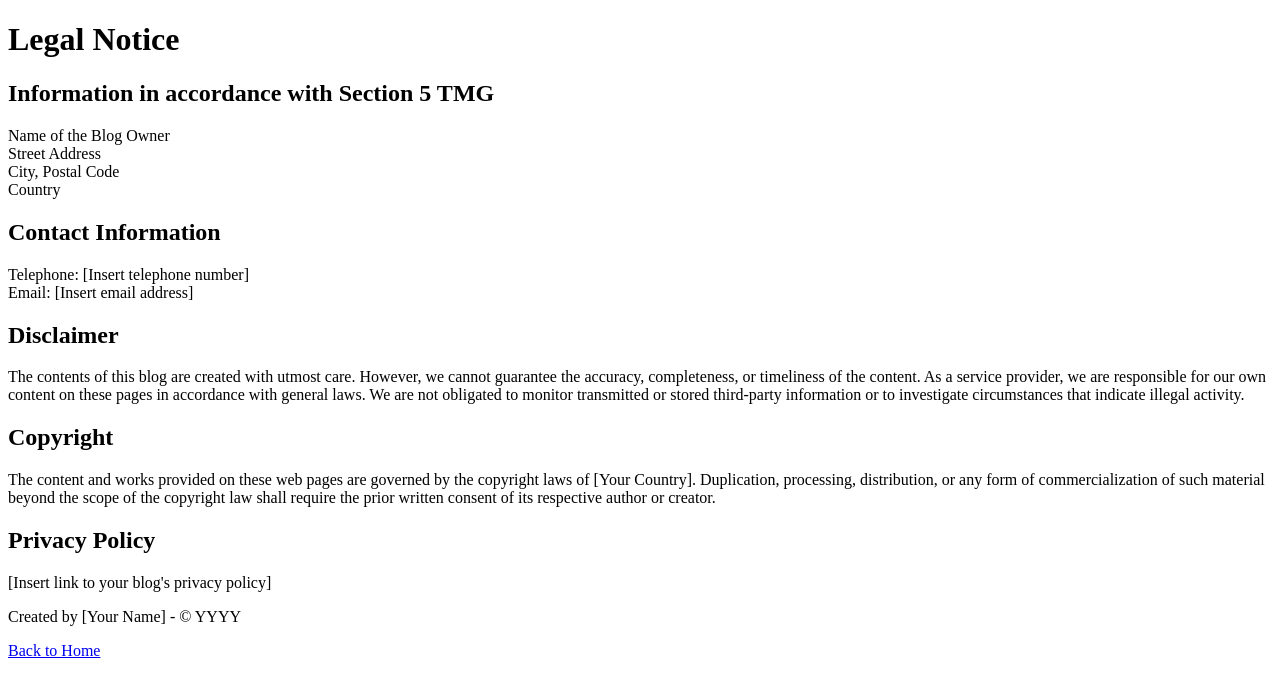
After one commit to Tobimakkaroni/blog_website, a Django app: page /legal-notice/ in a window 1280 px wide. The commit adds this page. Shown: the top 697 px of the page. Run offline with Django 5.2, Linux system fonts and the light colour scheme.

```diff
--- /dev/null
+++ b/blog/templates/blog/legal_notice.html
@@ -0,0 +1,44 @@
+<!DOCTYPE html>
+<html lang="en">
+<head>
+    <meta charset="UTF-8">
+    <meta name="viewport" content="width=device-width, initial-scale=1.0">
+    <title>Legal Notice</title>
+    <!-- Add your CSS styles or link to external stylesheet here -->
+</head>
+<body>
+    <header>
+        <h1>Legal Notice</h1>
+    </header>
+    <main>
+        <section>
+            <h2>Information in accordance with Section 5 TMG</h2>
+            <p>Name of the Blog Owner<br>
+            Street Address<br>
+            City, Postal Code<br>
+            Country</p>
+        </section>
+        <section>
+            <h2>Contact Information</h2>
+            <p>Telephone: [Insert telephone number]<br>
+            Email: [Insert email address]</p>
+        </section>
+        <section>
+            <h2>Disclaimer</h2>
+            <p>The contents of this blog are created with utmost care. However, we cannot guarantee the accuracy, completeness, or timeliness of the content. As a service provider, we are responsible for our own content on these pages in accordance with general laws. We are not obligated to monitor transmitted or stored third-party information or to investigate circumstances that indicate illegal activity.</p>
+        </section>
+        <section>
+            <h2>Copyright</h2>
+            <p>The content and works provided on these web pages are governed by the copyright laws of [Your Country]. Duplication, processing, distribution, or any form of commercialization of such material beyond the scope of the copyright law shall require the prior written consent of its respective author or creator.</p>
+        </section>
+        <section>
+            <h2>Privacy Policy</h2>
+            <p>[Insert link to your blog's privacy policy]</p>
+        </section>
+    </main>
+    <footer>
+        <p>Created by [Your Name] - © YYYY</p>
+    </footer>
+    <a href="{% url 'post_list' %}">Back to Home</a>
+</body>
+</html>
--- a/blog/templates/blog/post_list.html
+++ b/blog/templates/blog/post_list.html
@@ -13,6 +13,7 @@
                 <li><a href="{% url 'post_list' %}">Home</a></li>
                 <li><a href="{% url 'about' %}">About</a></li>
                 <li><a href="{% url 'logout' %}">Logout</a></li>
+                <li><a href="{% url 'rust_calculator' %}">Rust Calculator</a></li>
             </ul>
         </nav>
         {% for post in posts %}
@@ -42,4 +43,7 @@
         </div>
     </div>
 </body>
+<footer>
+    <p>© YYYY Your Blog Name | <a href="{% url 'legal_notice' %}">Legal Notice</a></p>
+</footer>
 </html>
--- a/blog/urls.py
+++ b/blog/urls.py
@@ -14,6 +14,8 @@ urlpatterns = [
     path('signup/', views.signup, name='signup'),
     path('profile/', views.profile, name='profile'),
     path('comments/post/', views.post_comment, name='post_comment'),
+    path('legal-notice/', views.legal_notice_view, name='legal_notice'),
+    path('rust-calculator/', views.rust_calculator_view, name='rust_calculator'),
 ] + static(settings.STATIC_URL, document_root=settings.STATIC_ROOT)
 
 if settings.DEBUG:
--- a/blog/views.py
+++ b/blog/views.py
@@ -103,3 +103,9 @@ def post_comment(request):
         raise Http404("Invalid request method.")
 
     return render(request, 'your_template.html', {'form': form})
+
+def legal_notice_view(request):
+    return render(request, 'blog/legal_notice.html')
+
+def rust_calculator_view(request):
+    return render(request, 'rust/rust_calculator.html')
```
Also changed, not shown: blog/templates/rust/rust_calculator.html (added, +104 -0 lines), db.sqlite3.
